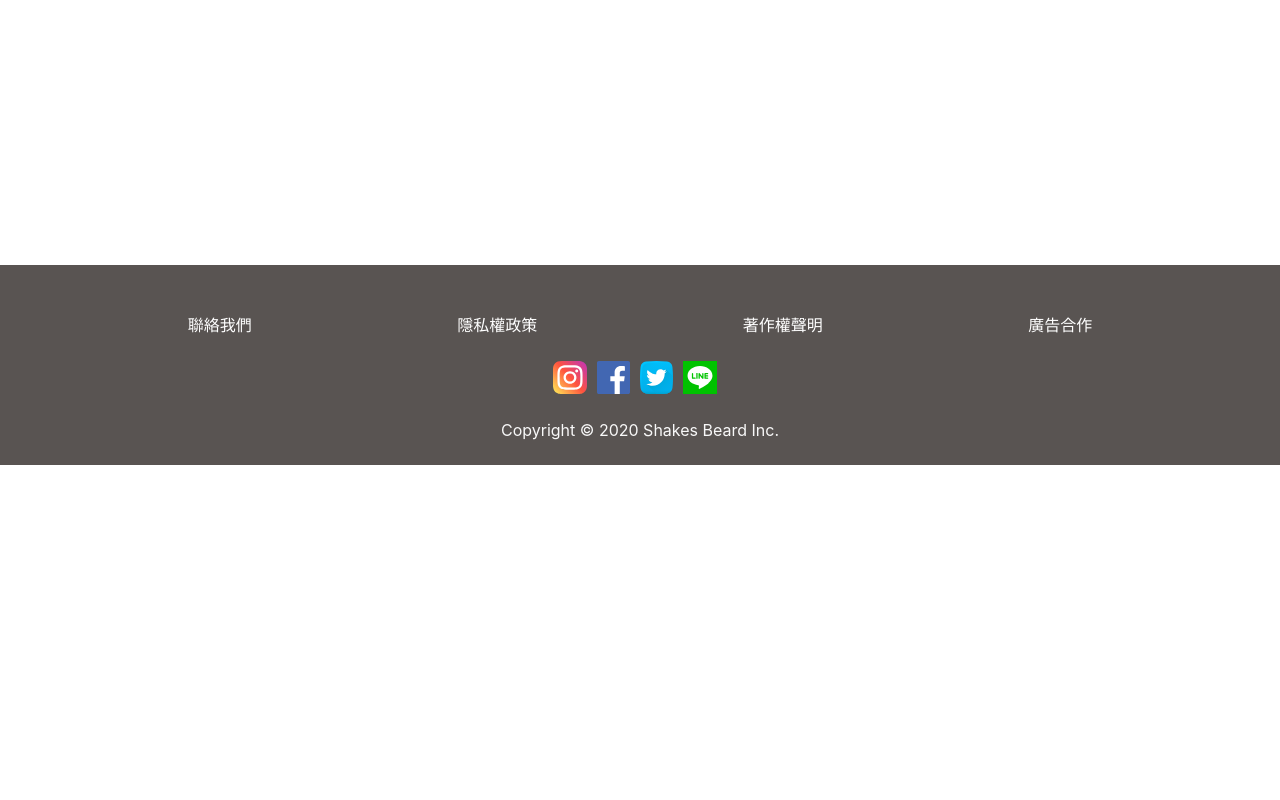
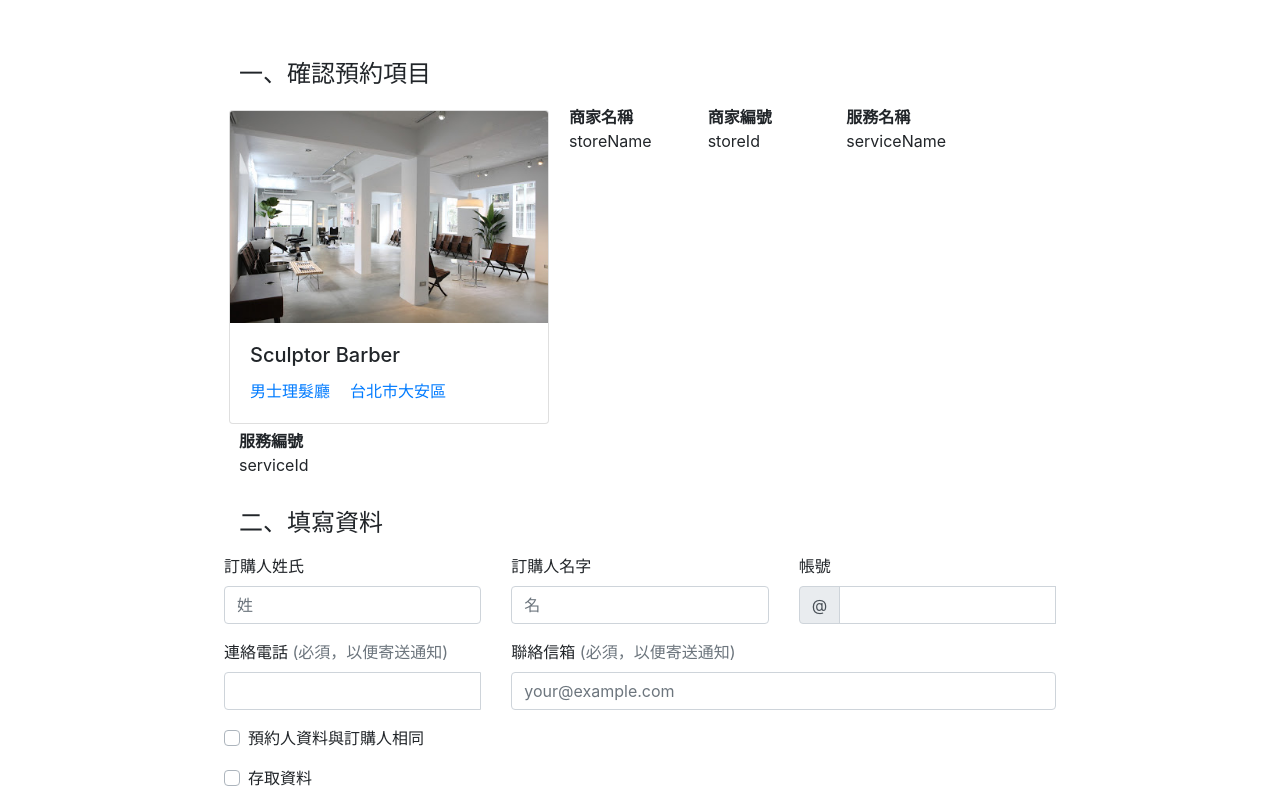
Before and after one commit to Kos8943/shakes-beard, a React (Create React App) app: page /reservation in a window 1280 px wide. Shown: the part 380-1180 px from the top of the page. Before the commit the page ends 845 px from the top, so only its background shows below. Built offline with nearby package versions, Linux system fonts and the light colour scheme.

Commit message:
temp Reservation

```diff
--- a/src/App.js
+++ b/src/App.js
@@ -11,6 +11,7 @@ import Project from './hsuan/Project'
 import Cart from './kos/pages/Cart'
 import ShopList from './chen/pages/ShopList'
 import ShopDetail from './chen/pages/ShopDetail'
+import Reservation from './chen/pages/Reservation'
 import NotFoundPage from './chen/pages/NotFoundPage'
 import GiftBox from './zihyu/GiftBox'
 import LognIn from './yen/LognIn'
@@ -49,8 +50,9 @@ function App() {
             <Route path="/shopdetail">
               <ShopDetail />
             </Route>
-
-
+            <Route path="/reservation">
+              <Reservation />
+            </Route>
 
           </div>
         </Switch>
--- /dev/null
+++ b/src/chen/pages/Reservation.js
@@ -0,0 +1,124 @@
+import React, { useState, useEffect } from 'react'
+import Breadcrumb from '../components/Breadcrumb'
+import { Link } from 'react-router-dom'
+import { Table } from 'react-bootstrap'
+
+function Reservation(props) {
+  console.log('Reservation', props)
+  return (
+    <>
+      <Breadcrumb />
+      {/* <Carousel /> */}
+      <div className="container mb-5">
+        <div className="py-5 text-center">
+          <img className="d-block mx-auto mb-4" src={require('../components/card01.jpg')} alt="" width="72" height="72"/>
+          <h2>預約商家服務</h2>
+          <p className="lead">簡單幾步驟，輕鬆預約ShakeBeard特約商家提供的多樣服務。</p>
+        </div>
+        <h4 className="my-3">一、確認預約項目</h4>
+        <div className="row">
+          <div className="card">
+              <img src={require('../components/card01.jpg')} className="card-img-top" alt="..." />
+              <div className="card-body">
+                <h5 className="card-title">Sculptor Barber</h5>
+                <Link to="#" className="card-link">
+                  男士理髮廳
+                </Link>
+                <Link to="#" className="card-link">
+                  台北市大安區
+                </Link>
+              </div>
+            </div>
+            <div className="col-md-2 mb-3">
+                  <strong className="storeName">商家名稱</strong>
+                  <div>
+                  storeName
+                  </div>
+                </div>
+            <div className="col-md-2 mb-3">
+                  <strong className="storeId">商家編號</strong>
+                  <div>
+                  storeId
+                  </div>
+                </div>
+            <div className="col-md-2 mb-3">
+                <strong className="serviceName">服務名稱</strong>
+                <div>
+                  serviceName
+                </div>
+            </div>
+            <div className="col-md-2 mb-3">
+              <strong className="serviceId">服務編號</strong>
+              <div>
+                serviceId
+              </div>
+            </div>
+        </div>
+        <h4 className="my-3">二、填寫資料</h4>
+        <div className="row">
+          <form className="needs-validation" novalidate>
+              <div className="row">
+                <div className="col-md-4 mb-3">
+                <label for="firstName">訂購人姓氏</label>
+                  <input type="text" className="form-control" id="firstName" placeholder="姓" value="" required/>
+                  <div className="invalid-feedback">
+                    Valid first name is required.
+                  </div>
+                </div>
+                <div className="col-md-4 mb-3">
+                <label for="lastName">訂購人名字</label>
+                  <input type="text" className="form-control" id="lastName" placeholder="名" value="" required/>
+                  <div className="invalid-feedback">
+                    Valid last name is required.
+                  </div>
+                </div>
+                <div className="col-md-4 mb-3">
+                <label for="username">帳號</label>
+                <div className="input-group">
+                  <div className="input-group-prepend">
+                    <span className="input-group-text">@</span>
+                  </div>
+                  <input type="text" className="form-control" id="username" placeholder="" required/>
+                  <div className="invalid-feedback">
+                    Your username is required.
+                  </div>
+                </div>
+              </div>
+                <div className="col-md-4 mb-3">
+                <label for="mobile">連絡電話 <span className="text-muted">(必須，以便寄送通知)</span></label>
+                <div className="input-group">
+                  <input type="mobile" className="form-control" id="mobile" placeholder="" required/>
+                  <div className="invalid-feedback">
+                    Your username is required.
+                  </div>
+                </div>
+              </div>
+                <div className="col-md-8 mb-3">
+                  <label for="email">聯絡信箱 <span className="text-muted">(必須，以便寄送通知)</span></label>
+                  <input type="email" className="form-control" id="email" placeholder="your@example.com"/>
+                  <div className="invalid-feedback">
+                    Please enter a valid email address for shipping updates.
+                  </div>
+                </div>
+                <div className="col-md-8 mb-3">
+                  <div className="custom-control custom-checkbox">
+                    <input type="checkbox" className="custom-control-input" id="same-address"/>
+                    <label className="custom-control-label" for="same-address">預約人資料與訂購人相同</label>
+                  </div>
+                </div>
+                <div className="col-md-8 mb-3">
+                  <div className="custom-control custom-checkbox">
+                    <input type="checkbox" className="custom-control-input" id="save-info"/>
+                    <label className="custom-control-label" for="save-info">存取資料</label>
+                  </div>
+                </div>
+              </div>
+            </form>
+            <button className="btn btn-primary">送出</button>
+        </div>
+      </div>
+    </>
+  )
+}
+
+export default Reservation
```
